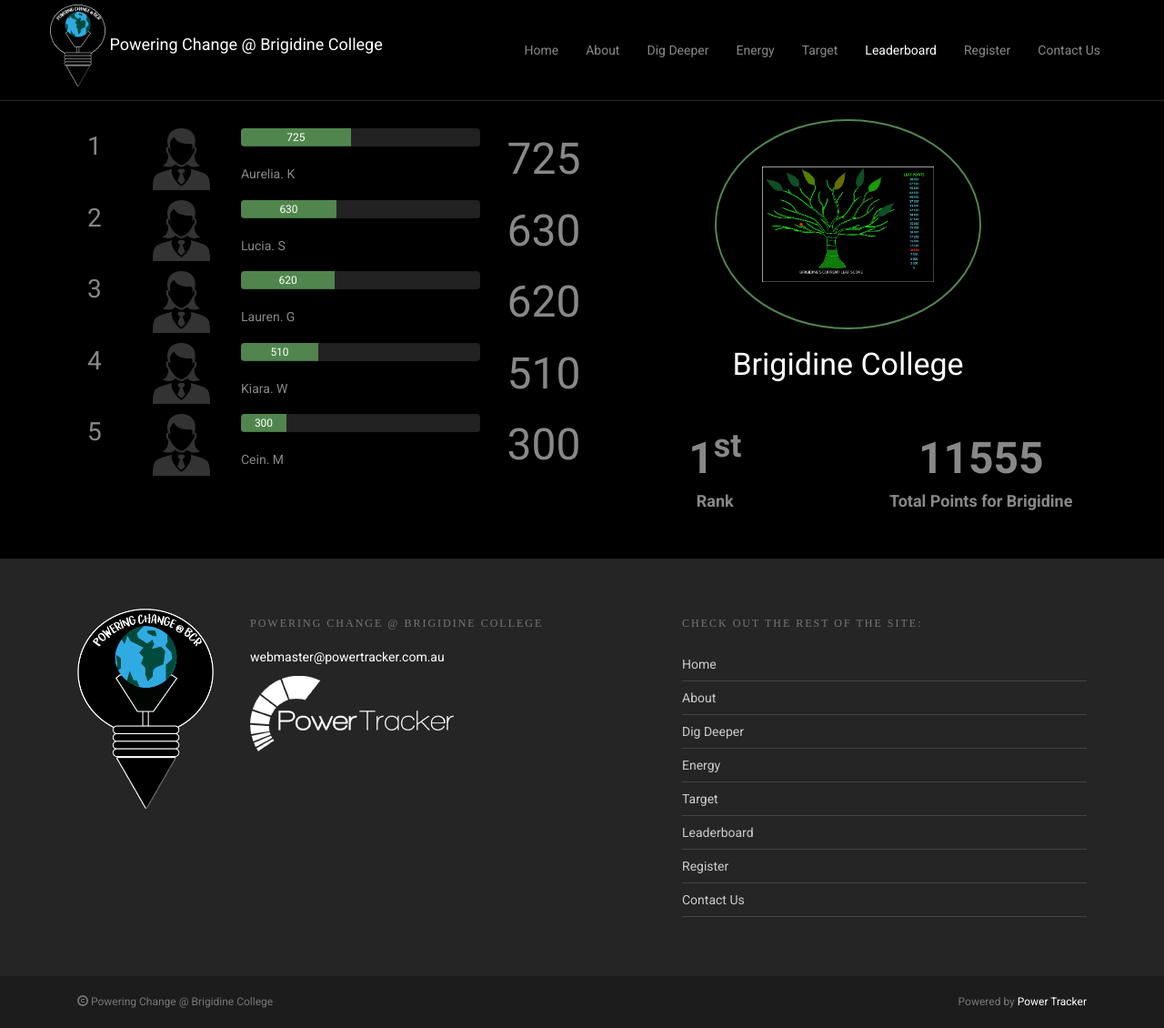
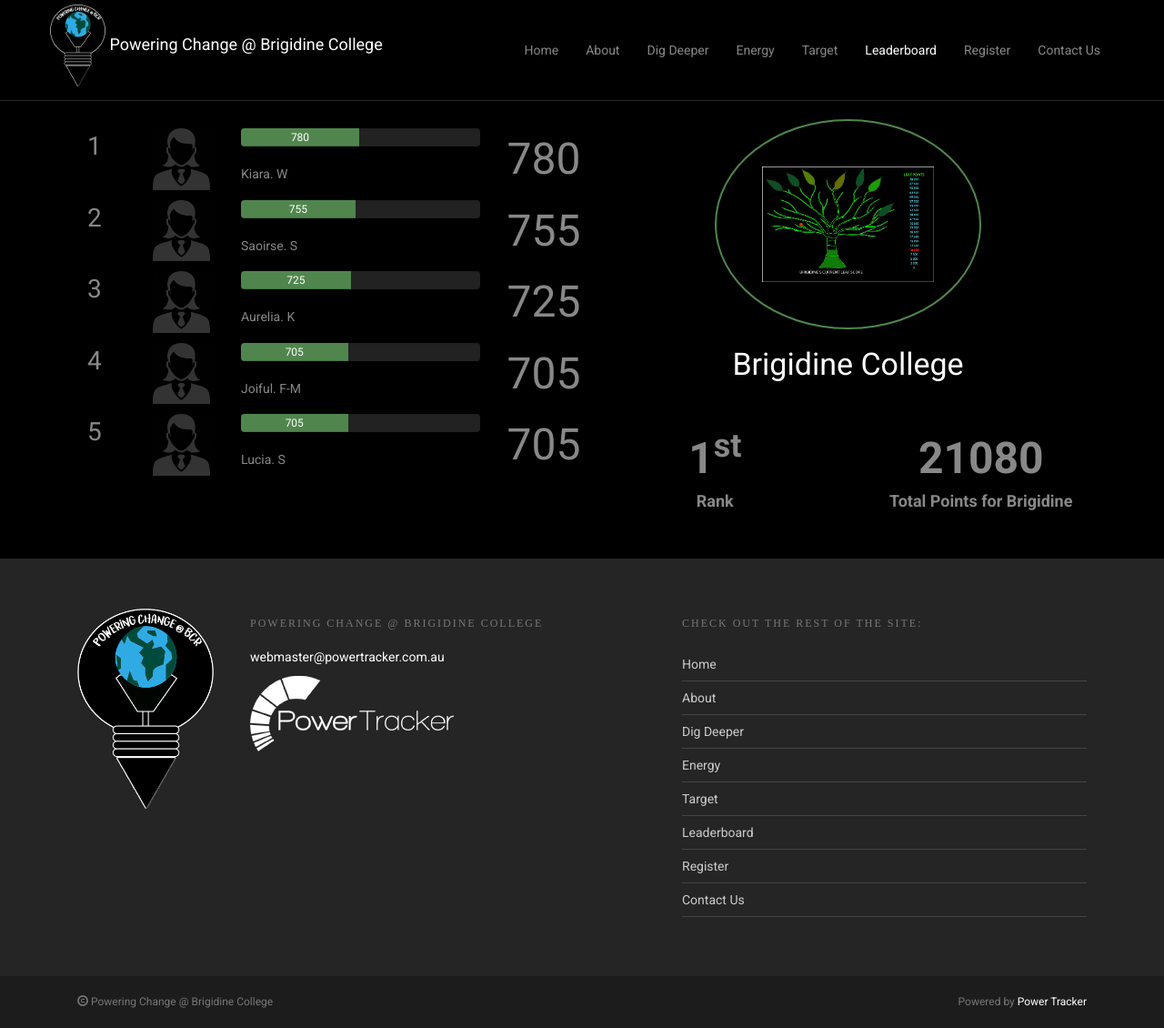
Before and after one commit to samyalv04/brigidine.powertracker.com.au, a Jekyll site: the page built from leaderboard/index.html, in a window 1280 px wide. Shown: the whole page at 91% size. Built offline with Jekyll 4.4.1, drawn with Linux system fonts in a browser that asks for light colours; nearby versions of some CDN libraries.

Commit message:
Update index.html

```diff
--- a/leaderboard/index.html
+++ b/leaderboard/index.html
@@ -6,22 +6,22 @@ javascript:
 - "https://cdnjs.cloudflare.com/ajax/libs/Chart.js/2.2.1/Chart.min.js"
 leaders:
     -
+        name: Kiara. W
+        score: 780
+    -
+        name: Saoirse. S
+        score: 755
+    -
         name: Aurelia. K
         score: 725
     -
+        name: Joiful. F-M
+        score: 705
+    -
         name: Lucia. S
-        score: 630
-    -
-        name: Lauren. G
-        score: 620
-    -
-        name: Kiara. W
-        score: 510
-    -
-        name: Cein. M
-        score: 300
+        score: 705
 totalpoints: 15.75
-schoolpoints: 11555
+schoolpoints: 21080
 ---
 
 <div class="container">
```
